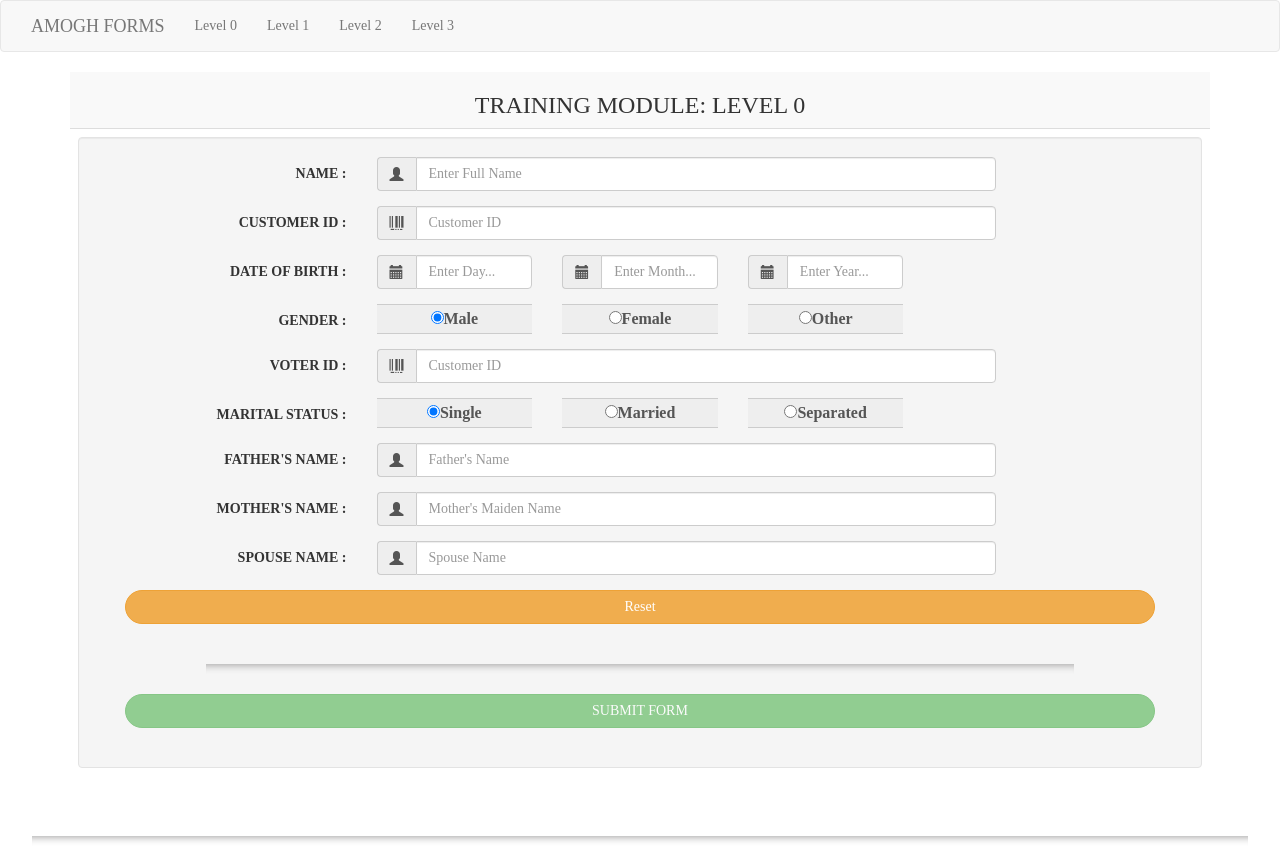
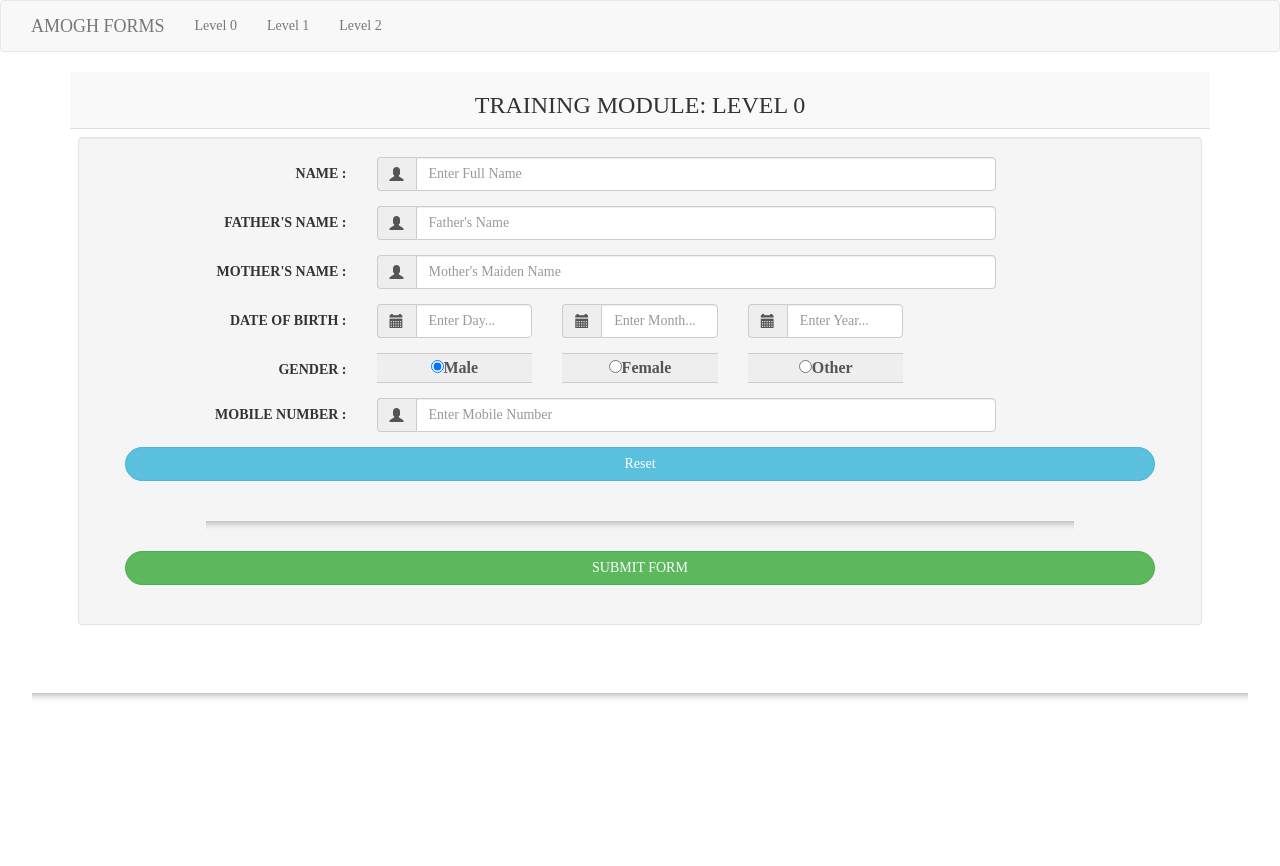
Before and after one commit to arpit-21/FFG, an Angular app in the folder Amogh-Forms/: page /basicForm in a window 1280 px wide. After the commit the page ends 800 px from the top, so only its background shows below. Built offline with nearby package versions, Linux system fonts and the light colour scheme; a web font is replaced by a local one.

Commit message:
basic Form Functionality done.

```diff
--- a/Amogh-Forms/src/app/app.component.html
+++ b/Amogh-Forms/src/app/app.component.html
@@ -7,7 +7,7 @@
       <div class="navbar-header">
           <a class="navbar-brand">
             <!-- AMOGH LOGO TO BE Added Here -->
-            <!-- <img src="" class=""> -->
+            <!-- <img src="../assets/images/Amogh_Trust_Logo.jpg" cmg-responsive"> -->
           </a>
           <span class="navbar-brand">AMOGH FORMS</span>
       </div>
@@ -18,7 +18,7 @@
           <li><a routerLink="/basicForm">Level 0</a></li>
           <li><a routerLink="/formbeginner0">Level 1</a></li>
           <li><a routerLink="/formbeginner1">Level 2</a></li>
-          <li><a href="#">Level 3</a></li>
+          <!-- <li><a href="#">Level 3</a></li> -->
           <!-- <li class="dropdown" dropdown>
               <a dropdownToggle role="button">
                 BEGINNER <span class="caret"></span></a>
--- a/Amogh-Forms/src/app/formbasic/formbasic.component.html
+++ b/Amogh-Forms/src/app/formbasic/formbasic.component.html
@@ -8,8 +8,7 @@
            <td colspan="1">
               <form class="well form-horizontal" [formGroup]="rForm" (ngSubmit)="addPost(rForm.value)" #form='ngForm'>
                  <fieldset>
-                    <div class="form-group"
-                       [class.has-error]="!rForm.controls['name'].valid && (rForm.controls['name'].touched || rForm.controls['name'].dirty )">
+                    <div class="form-group">
                        <label class="col-md-3 control-label">NAME :</label>
                        <div class="col-md-7 inputGroupContainer">
                           <div class="input-group">
@@ -19,30 +18,33 @@
                              <input id="name" placeholder="Enter Full Name" class="form-control" formControlName="name"
                                 value="" type="text">
                           </div>
-                          <div class="fieldAlert"
-                             *ngIf="!rForm.controls['name'].valid && (rForm.controls['name'].touched || rForm.controls['name'].dirty )">
-                             {{ alphabeticAlert }}
+                       </div>
+                    </div>
+                    <div class="form-group">
+                      <label class="col-md-3 control-label">FATHER'S NAME :</label>
+                      <div class="col-md-7 inputGroupContainer">
+                         <div class="input-group"><span class="input-group-addon"><i
+                                  class="glyphicon glyphicon-user"></i></span><input id="fatherName"
+                               placeholder="Father's Name" class="form-control" formControlName="fatherName" value=""
+                               type="text">
                             </div>
                       </div>
                    </div>
-                    <div class="form-group"
-                       [class.has-error]="!rForm.controls['customerID'].valid && (rForm.controls['customerID'].touched || rForm.controls['customerID'].dirty)">
-                       <label class="col-md-3 control-label">CUSTOMER ID :</label>
+                   <div class="form-group">
+                      <label class="col-md-3 control-label">MOTHER'S NAME :</label>
                       <div class="col-md-7 inputGroupContainer">
-                          <div class="input-group"><span class="input-group-addon">
-                                <i class="glyphicon glyphicon-barcode"></i></span><input id="customerID"
-                                placeholder="Customer ID" class="form-control" formControlName="customerID" value=""
-                                type="text"></div>
-                          <div class="fieldAlert"
-                             *ngIf="!rForm.controls['customerID'].valid && (rForm.controls['customerID'].touched || rForm.controls['customerID'].dirty)">
-                             {{ customerIDAlert }}
+                         <div class="input-group">
+                            <span class="input-group-addon">
+                               <i class="glyphicon glyphicon-user"></i>
+                            </span>
+                            <input id="motherName" placeholder="Mother's Maiden Name" class="form-control"
+                               formControlName="motherName" value="" type="text">
                          </div>
                       </div>
                    </div>
                     <div class="form-group">
                        <label class="col-md-3 control-label">DATE OF BIRTH :</label>
-                       <div class="col-md-2 inputGroupContainer"
-                          [class.has-error]="!rForm.controls['day'].valid && (rForm.controls['day'].touched || rForm.controls['day'].dirty)">
+                       <div class="col-md-2 inputGroupContainer">
                           <div class="input-group">
                              <span class="input-group-addon">
                                 <i class="glyphicon glyphicon-calendar"></i>
@@ -50,13 +52,8 @@
                              <input type="text" id="day" formControlName="day" placeholder="Enter Day..."
                                 class="form-control" value="" />
                           </div>
-                          <div class="fieldAlert"
-                             *ngIf="!rForm.controls['day'].valid && (rForm.controls['day'].touched || rForm.controls['day'].dirty)">
-                             {{ dateAlert }}
                        </div>
-                       </div>
-                       <div class="col-md-2 inputGroupContainer"
-                          [class.has-error]="!rForm.controls['month'].valid && (rForm.controls['month'].touched || rForm.controls['month'].dirty)">
+                       <div class="col-md-2 inputGroupContainer">
                           <div class="input-group">
                              <span class="input-group-addon">
                                 <i class="glyphicon glyphicon-calendar"></i>
@@ -64,23 +61,14 @@
                              <input type="text" id="month" formControlName="month" placeholder="Enter Month..."
                                 class="form-control" value="" />
                           </div>
-                          <div class="fieldAlert"
-                             *ngIf="!rForm.controls['month'].valid && (rForm.controls['month'].touched || rForm.controls['month'].dirty)">
-                             {{ monthAlert }}
                        </div>
-                       </div>
-                       <div class="col-md-2 inputGroupContainer"
-                          [class.has-error]="!rForm.controls['year'].valid && (rForm.controls['year'].touched || rForm.controls['year'].dirty)">
+                       <div class="col-md-2 inputGroupContainer">
                           <div class="input-group">
                              <span class="input-group-addon">
                                 <i class="glyphicon glyphicon-calendar"></i>
                              </span>
                              <input type="text" id="year" formControlName="year" placeholder="Enter Year..."
                                 class="form-control" value="" />
-                          </div>
-                          <div class="fieldAlert"
-                             *ngIf="!rForm.controls['year'].valid && (rForm.controls['year'].touched || rForm.controls['year'].dirty)">
-                             {{ yearAlert }}
                           </div>
                        </div>
                     </div>
@@ -108,91 +96,19 @@
                           </div>
                        </div>
                     </div>
-                    <div class="form-group"
-                       [class.has-error]="!rForm.controls['voterID'].valid && (rForm.controls['voterID'].touched || rForm.controls['voterID'].dirty)">
-                       <label class="col-md-3 control-label">VOTER ID :</label>
-                       <div class="col-md-7 inputGroupContainer">
-                          <div class="input-group"><span class="input-group-addon">
-                                <i class="glyphicon glyphicon-barcode"></i></span>
-                             <input id="voterID" placeholder="Customer ID" class="form-control"
-                                formControlName="voterID" value="" type="text">
-                          </div>
-                          <div class="fieldAlert"
-                             *ngIf="!rForm.controls['voterID'].valid && (rForm.controls['voterID'].touched || rForm.controls['voterID'].dirty)">
-                             {{ customerIDAlert }}
-                          </div>
-                       </div>
-                    </div>
                     <div class="form-group">
-                       <label class="col-md-3 control-label">MARITAL STATUS :</label>
-                       <div class="col-md-2 inputGroupContainer">
-                          <div class="input-group"><span class="input-group-addon formRadio">
-                                <input id="Single" value="Single" style="cursor: pointer" type="radio"
-                                   formControlName="maritalStatus" checked>Single
-                             </span>
-                          </div>
-                       </div>
-                       <div class="col-md-2 inputGroupContainer">
-                          <div class="input-group"><span class="input-group-addon formRadio">
-                                <input id="Married" value="Married" style="cursor: pointer" type="radio"
-                                   formControlName="maritalStatus">Married
-                             </span>
-                          </div>
-                       </div>
-                       <div class="col-md-2 inputGroupContainer">
-                          <div class="input-group"><span class="input-group-addon formRadio">
-                                <input id="Separated" value="Separated" style="cursor: pointer" type="radio"
-                                   formControlName="maritalStatus">Separated
-                             </span>
-                          </div>
-                       </div>
-                    </div>
-                    <div class="form-group">
-                       <label class="col-md-3 control-label">FATHER'S NAME :</label>
-                       <div class="col-md-7 inputGroupContainer"
-                          [class.has-error]="!rForm.controls['fatherName'].valid && (rForm.controls['fatherName'].touched || rForm.controls['fatherName'].dirty)">
-                          <div class="input-group"><span class="input-group-addon"><i
-                                   class="glyphicon glyphicon-user"></i></span><input id="fatherName"
-                                placeholder="Father's Name" class="form-control" formControlName="fatherName" value=""
-                                type="text"></div>
-                          <div class="fieldAlert"
-                             *ngIf="!rForm.controls['fatherName'].valid && (rForm.controls['fatherName'].touched || rForm.controls['fatherName'].dirty)">
-                             {{ alphabeticAlert }}
-                          </div>
-                       </div>
-                    </div>
-                    <div class="form-group"
-                       [class.has-error]="!rForm.controls['motherName'].valid && (rForm.controls['motherName'].touched || rForm.controls['motherName'].dirty )">
-                       <label class="col-md-3 control-label">MOTHER'S NAME :</label>
+                      <label class="col-md-3 control-label">MOBILE NUMBER :</label>
                       <div class="col-md-7 inputGroupContainer">
                          <div class="input-group">
                             <span class="input-group-addon">
                                <i class="glyphicon glyphicon-user"></i>
                             </span>
-                             <input id="motherName" placeholder="Mother's Maiden Name" class="form-control"
-                                formControlName="motherName" value="" type="text">
-                          </div>
-                          <div class="fieldAlert"
-                             *ngIf="!rForm.controls['motherName'].valid && (rForm.controls['motherName'].touched || rForm.controls['motherName'].dirty )">
-                             {{ alphabeticAlert }}
+                            <input id="mobileNumber" placeholder="Enter Mobile Number" class="form-control" formControlName="mobileNumber"
+                               value="" type="text">
                          </div>
                       </div>
                    </div>
-                    <div class="form-group"
-                       [class.has-error]="!rForm.controls['spouseName'].valid && (rForm.controls['spouseName'].touched || rForm.controls['spouseName'].dirty )">
-                       <label class="col-md-3 control-label">SPOUSE NAME :</label>
-                       <div class="col-md-7 inputGroupContainer">
-                          <div class="input-group"><span class="input-group-addon"><i
-                                   class="glyphicon glyphicon-user"></i></span><input id="spouseName"
-                                placeholder="Spouse Name" class="form-control" formControlName="spouseName" value=""
-                                type="text"></div>
-                          <div class="fieldAlert"
-                             *ngIf="!rForm.controls['spouseName'].valid && (rForm.controls['spouseName'].touched || rForm.controls['spouseName'].dirty )">
-                             {{ alphabeticAlert }}
-                          </div>
-                       </div>
-                    </div>
-                    <input type="reset" class="btn btn-warning btn-block form-submit-button">
+                    <input type="reset" class="btn btn-info btn-block form-submit-button">
                  </fieldset>
                  <hr class="line">
                  <input type="submit" class="btn btn-success btn-block form-submit-button" value="SUBMIT FORM"
--- a/Amogh-Forms/src/app/formbasic/formbasic.component.ts
+++ b/Amogh-Forms/src/app/formbasic/formbasic.component.ts
@@ -11,48 +11,26 @@ export class FormbasicComponent implements OnInit {
   formSubmitted: boolean = false;
 
   name: string = "";
-  customerID: string = "";
+  fatherName: string = "";
+  motherName: string = "";
   day: string = "";
   month: string = "";
   year: string = "";
   gender: string = "";
-
-  dates: number[] = [];
-  monthName = ['January', 'February', 'March', 'April', 'May', 'June', 'July', 'August', 'September', 'October', 'November', 'December'];
-  years: number[] = [];
-
-
-  titleAlert: string = "This Field Is Required*";
-  alphabeticAlert: string = "This Field Is required. Only Alphabetic characters are allowed*";
-  customerIDAlert: string = "This Field Is required. Only AlphaNumeric characters are allowed*";
-  dateAlert: string = "Please Enter Date as Number*";
-  monthAlert: string = "Please Enter Month as Number*";
-  yearAlert: string = "Please Enter Year as Number*";
-  radioButtonAlert: string = "Please Select A Gender*";
+  mobileNumber: string = "";
 
   constructor(private fb: FormBuilder) {
     this.rForm = fb.group({
-      'name': [null, Validators.compose([Validators.required, Validators.pattern('^[a-zA-Z ]*$')])],
-      'customerID': [null, Validators.compose([Validators.required, Validators.pattern('^[a-zA-Z0-9]+$')])],
-      'day': [null, Validators.compose([Validators.required, Validators.pattern('^[0-9]+$')])],
-      'month': [null, Validators.compose([Validators.required, Validators.pattern('^[0-9]*$')])],
-      'year': [null, Validators.compose([Validators.required, Validators.pattern('^[0-9]+$')])],
+      'name': [null],
+      'day': [null],
+      'month': [null],
+      'year': [null],
       'gender': ['Male'],
-      'voterID': [null, Validators.pattern('^[a-zA-Z0-9/]+$')],
-      'maritalStatus': ['Single'],
-      'fatherName': [null, Validators.compose([Validators.required, Validators.pattern('^[a-zA-Z ]*$')])],
-      'motherName': [null, Validators.compose([Validators.required, Validators.pattern('^[a-zA-Z ]*$')])],
-      'spouseName': [null, Validators.pattern('^[a-zA-Z ]*$')],
+      'fatherName': [null],
+      'motherName': [null],
+      'mobileNumber': [null]
     })
 
-    //Filling The Date Array
-    for (let i = 1; i <= 31; i++) {
-      this.dates.push(i);
-    }
-
-    for (let i = 1900; i <= 2020; i++) {
-      this.years.push(i);
-    }
   }
 
   ngOnInit() {
@@ -65,7 +43,7 @@ export class FormbasicComponent implements OnInit {
 
   displayForm() {
     this.formSubmitted = false;
-	this.rForm.reset();
+	  this.rForm.reset();
   }
 
 }
--- a/Amogh-Forms/src/app/formbeginner0/formbeginner0.component.html
+++ b/Amogh-Forms/src/app/formbeginner0/formbeginner0.component.html
@@ -192,7 +192,7 @@
                            </div>
                         </div>
                      </div>
-                     <input type="reset" class="btn btn-warning btn-block form-submit-button">
+                     <input type="reset" class="btn btn-info btn-block form-submit-button">
                   </fieldset>
                   <hr class="line">
                   <input type="submit" class="btn btn-success btn-block form-submit-button" value="SUBMIT FORM"
--- a/Amogh-Forms/src/app/formbeginner1/formbeginner1.component.html
+++ b/Amogh-Forms/src/app/formbeginner1/formbeginner1.component.html
@@ -265,7 +265,7 @@
                            </div>
                         </div>
                      </div>
-                     <input type="reset" class="btn btn-warning btn-block form-submit-button">
+                     <input type="reset" class="btn btn-info btn-block form-submit-button">
                   </fieldset>
                   <hr class="line">
                   <input type="submit" class="btn btn-success btn-block form-submit-button" value="SUBMIT FORM"
```
Also changed, not shown: Amogh-Forms/src/assets/images/Amogh_Trust_Logo.jpg (added). Lines whose indentation alone changed are shown as unchanged.
